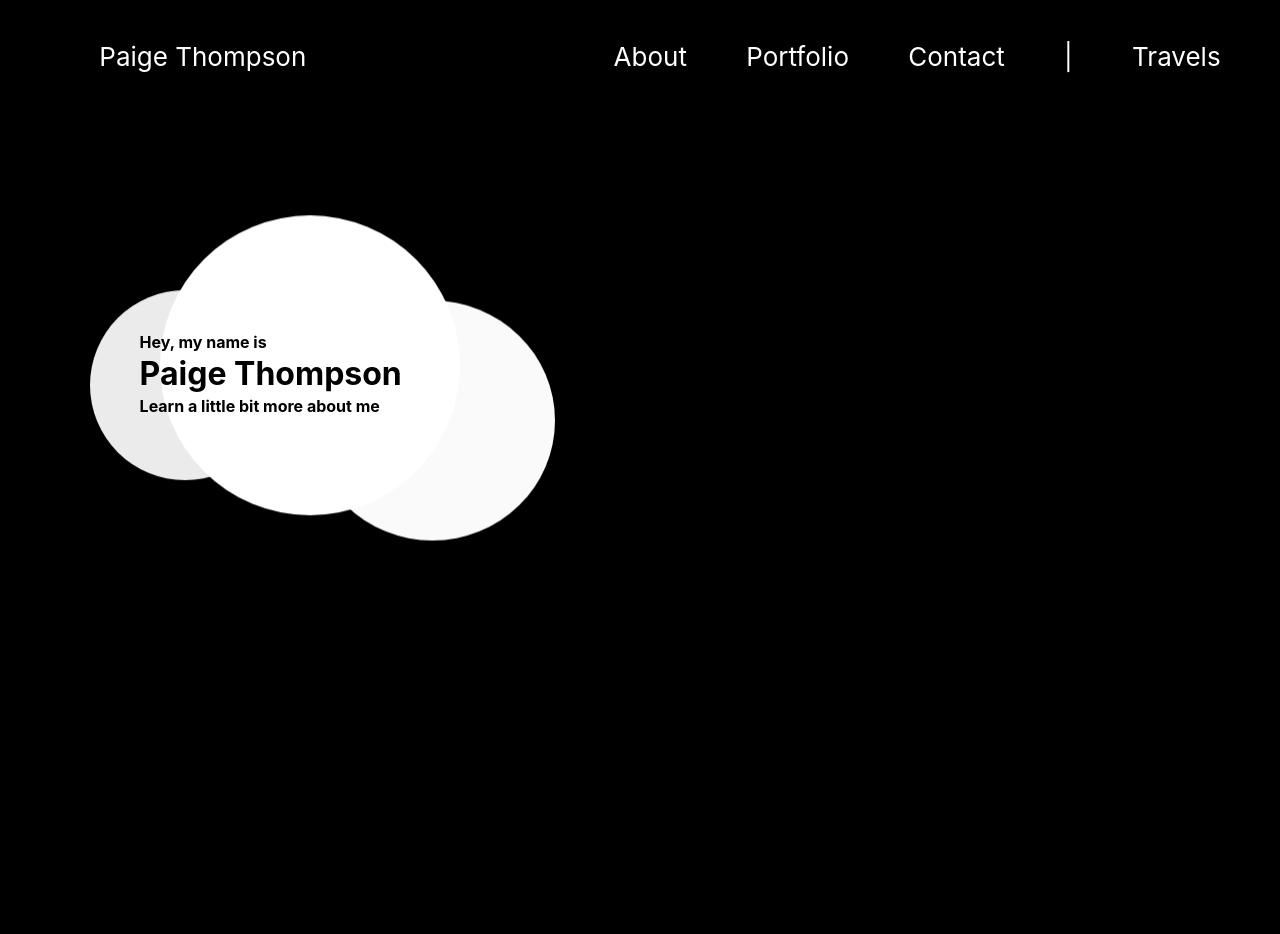
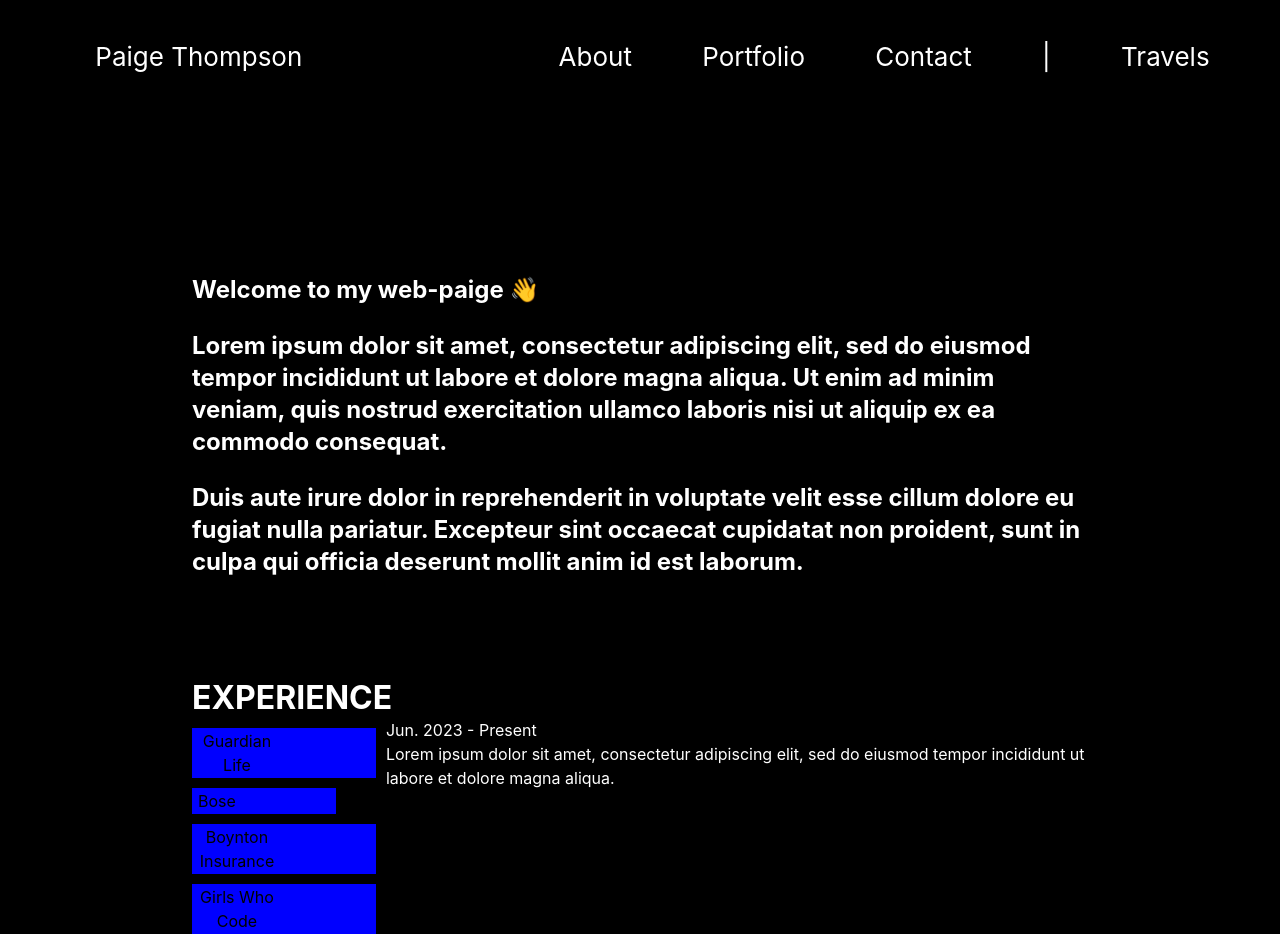
Before and after one commit to paigethompson150/paigethompson150.github.io, a React (Create React App) app: page / in a window 1280 px wide. Before the commit the page ends 800 px from the top, so only its background shows below. Built offline with nearby package versions, Linux system fonts and the light colour scheme.

Commit message:
Adding Experiences page

```diff
--- a/src/App.css
+++ b/src/App.css
@@ -1,6 +1,5 @@
 :root {
   max-width: 100vw;
-  min-width: 500px;
   max-height: 100vh;
   background-color: black;
   color: white;
@@ -47,10 +46,12 @@ p, h1, h2, h3, h4, h5, h6 {
 
 .App-header ul li {
   display: inline;
+  padding-right: 15px;
+  white-space: nowrap;
 }
 
 .App-header ul li:first-child {
-  margin-right: 20%;
+  margin-right: 15%;
   transition: all 1s ease-in-out;
 }
 
@@ -70,13 +71,14 @@ p, h1, h2, h3, h4, h5, h6 {
 
 /* Home */
 .Home {
-  padding-top: 150px;
+  padding-top: 20vh;
   text-align: left;
   padding-left: 7%;
 }
 .dots {
-  min-width: 450px;
+  min-width: 320px;
   padding-left: 0%;
+  transition: all 1s ease-in-out;
 }
 .dot {
   background-color: white;
@@ -84,6 +86,40 @@ p, h1, h2, h3, h4, h5, h6 {
   display: inline-block;
 }
 
+.dot:first-child {
+  height: 135px;
+  width: 135px;
+  z-index: 1;
+  opacity: 0.92;
+  margin-bottom: 40px;
+  animation: MoveUpDown 5s linear infinite;
+}
+
+.dot:nth-child(2) {
+  height: 190px;
+  width: 190px;
+  z-index: 2;
+  margin-left: -80px;
+  animation: MoveUpDown 7s linear infinite;
+}
+.dot:nth-child(3) {
+  height: 160px;
+  width: 162px;
+  opacity: 0.98;
+  z-index: 1;
+  margin-left: -80px;
+  animation: MoveUpDown 6s linear infinite;
+}
+
+.home-intro {
+  position: absolute;
+  z-index: 2;
+  margin-top: -165px;
+  margin-left: 50px;
+  color: black;
+}
+
+  @media(min-width: 500px) {
   .dot:first-child {
     height: 190px;
     width: 190px;
@@ -110,6 +146,11 @@ p, h1, h2, h3, h4, h5, h6 {
     animation: MoveUpDown 6s linear infinite;
   }
 
+  .home-intro {
+    margin-top: -200px;
+  }
+}
+
 @keyframes MoveUpDown {
   0%, 100% {
     transform: translateY(0);
@@ -119,10 +160,28 @@ p, h1, h2, h3, h4, h5, h6 {
   }
 }
 
-.home-intro {
-  position: absolute;
-  z-index: 2;
-  margin-top: -200px;
-  margin-left: 50px;
-  color: black;
+
+/* About */
+
+.About {
+  padding-top: 25vh;
+  padding-left: 15vw;
+  padding-right: 15vw;
 }
+
+.about-intro {
+  padding-bottom: 100px;
+}
+
+.experience-container {
+  display: flex;
+}
+
+.Experience-Button button {
+  background-color: blue;
+  border: none;
+  text-decoration: none;
+  margin-top: 10px;
+  margin-right: 10px;
+  padding-right: 100px;
+}
--- a/src/App.js
+++ b/src/App.js
@@ -1,12 +1,13 @@
 import './App.css';
 import Header from './components/Header';
 import Home from './components/Home';
+import About from './components/About';
 
 function App() {
   return (
     <div className="App">
       <Header/>
-      <Home />
+      <About />
     </div>
   );
 }
--- /dev/null
+++ b/src/components/About.js
@@ -0,0 +1,19 @@
+import Experiences from "./Experiences"
+
+export default function About() {
+  return <div className="About">
+      <div className="about-intro">
+        <h2>Welcome to my web-paige 👋</h2>
+        <br/>
+        <h2>Lorem ipsum dolor sit amet, consectetur adipiscing elit,
+          sed do eiusmod tempor incididunt ut labore et dolore magna aliqua.
+          Ut enim ad minim veniam, quis nostrud exercitation ullamco laboris
+          nisi ut aliquip ex ea commodo consequat. </h2>
+          <br/>
+          <h2>Duis aute irure dolor in reprehenderit in voluptate velit esse cillum dolore eu
+fugiat nulla pariatur. Excepteur sint occaecat cupidatat non proident, sunt in
+culpa qui officia deserunt mollit anim id est laborum.</h2>
+      </div>
+      <Experiences/>
+  </div>
+}
--- /dev/null
+++ b/src/components/ExperienceButton.js
@@ -0,0 +1,5 @@
+export default function ExperienceButton(props) {
+  return <div className="Experience-Button">
+      <button>{props.title}</button>
+  </div>
+}
--- /dev/null
+++ b/src/components/Experiences.js
@@ -0,0 +1,20 @@
+import ExperienceButton from "./ExperienceButton";
+
+export default function Experiences() {
+  return <div className="Experiences">
+      <h1>EXPERIENCE</h1>
+      <div class="experience-container">
+        <div class="experience-titles">
+          <ExperienceButton title="Guardian Life"/>
+          <ExperienceButton title="Bose"/>
+          <ExperienceButton title="Boynton Insurance"/>
+          <ExperienceButton title="Girls Who Code"/>
+        </div>
+        <div class="experience-description">
+          <p>Jun. 2023 - Present</p>
+          <p>Lorem ipsum dolor sit amet, consectetur adipiscing elit,
+           sed do eiusmod tempor incididunt ut labore et dolore magna aliqua. </p>
+        </div>
+      </div>
+  </div>
+}
```
Lines whose indentation alone changed are shown as unchanged.
